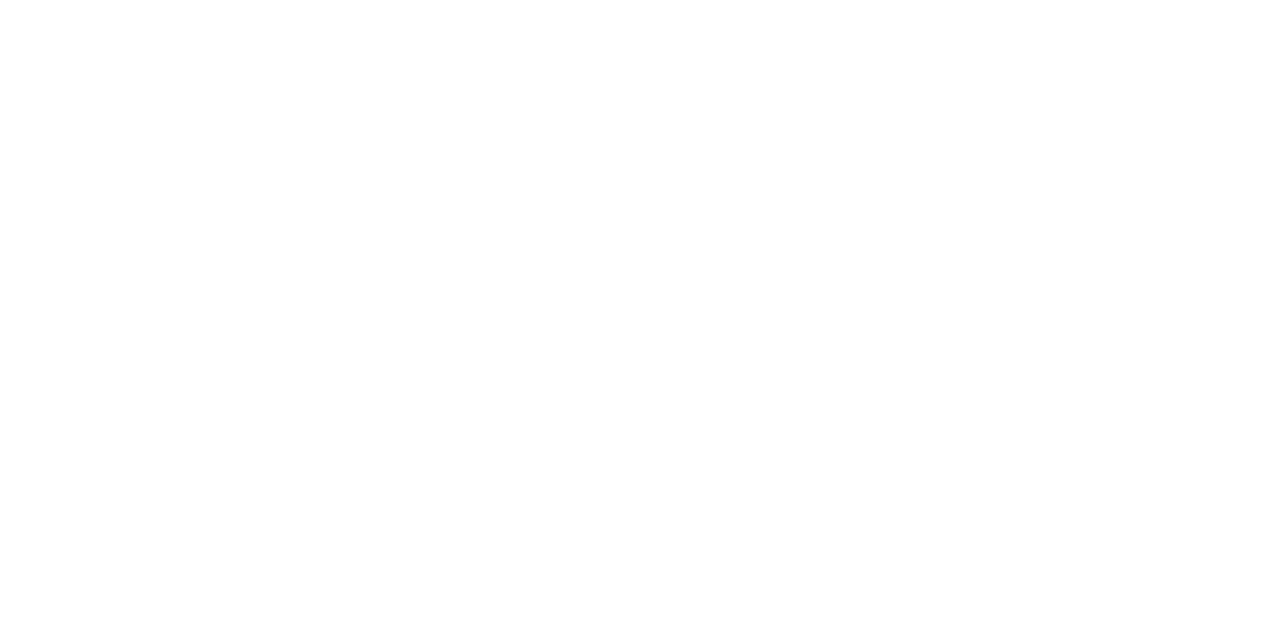
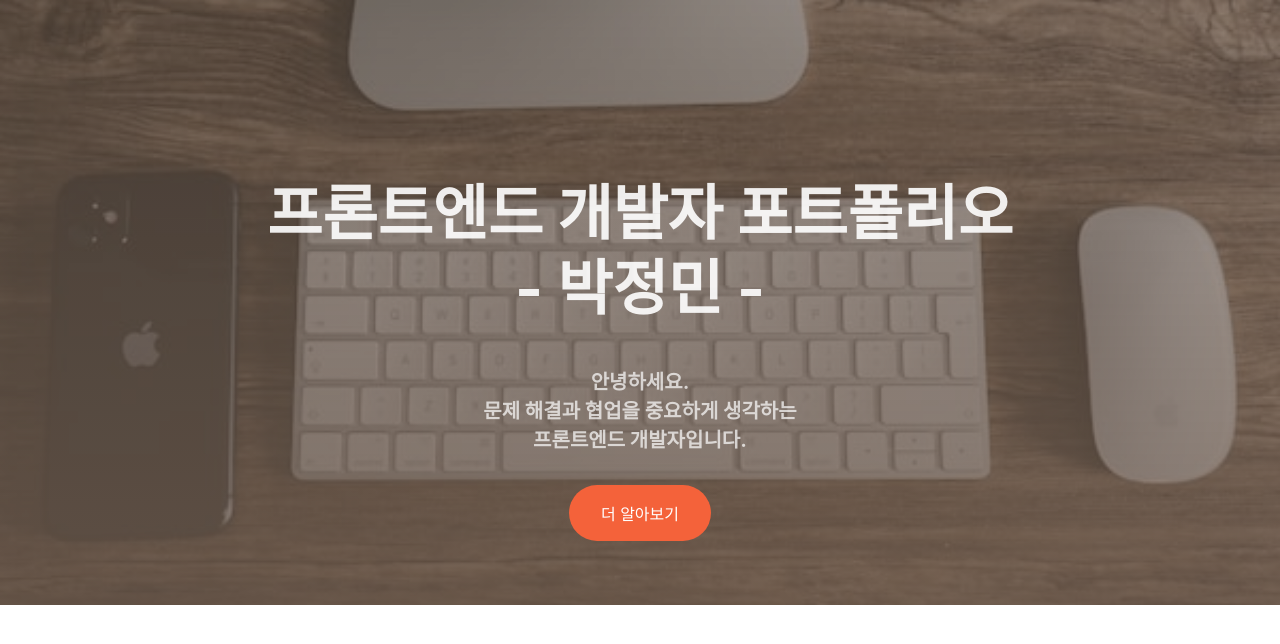
Before and after one commit to jjungming/jm_portfolio, a React (Create React App) app: page / in a window 1280 px wide. Shown: the top 644 px of the page. Built offline with nearby package versions, Linux system fonts and the light colour scheme.

Commit message:
modify home

```diff
--- a/src/components/common/Header/Header.module.css
+++ b/src/components/common/Header/Header.module.css
@@ -1 +1,54 @@
 /* Header 전용 스타일 (고정, active 메뉴, 반응형) */
+.headerContainer {
+    position: fixed;
+    top: 0;
+    left: 0;
+    right: 0;
+    z-index: 0;
+    transition: opacity .3s linear;
+}
+
+.headerContent {
+    width: 100%;
+    max-width: 71.25rem;
+    margin: 0 auto;
+    display: flex;
+    justify-content: space-between;
+    height: 2.5rem;
+    padding: 1.25rem 1.5rem;
+}
+
+.headerTitleButton {
+    font-weight: 700;
+    font-size: 1.5rem;
+    color: hsla(0, 0%, 100%, .7);
+    line-height: 2rem;
+}
+
+.headerSectionTitle {
+    display: flex;
+}
+
+.headerSectionButton{
+    padding: 0 1rem;
+    font-weight: 700;
+    color: hsla(0, 0%, 100%, .7);
+    line-height: 2rem;
+}
+
+button {
+    padding: 0;
+    background-color: unset;
+    border: none;
+    text-transform: none;
+    margin: 0;
+    font-size: inherit;
+}
+
+button:not(:disabled) {
+    cursor: pointer;
+}
+
+button:hover {
+    color: hsla(0, 0%, 100%, 1);
+}
--- a/src/pages/Home/Home.jsx
+++ b/src/pages/Home/Home.jsx
@@ -1,10 +1,30 @@
 import React from 'react';
 import styles from './Home.module.css';
 
+/* 메인 화면 */
 const Home = () => {
   return (
-    <div className={styles.home}>
-      {/* 메인 페이지 */}
+    <div className={styles.homeContainer}>
+      <div className={styles.homeContenet}>
+
+        {/* 메인 화면 타이틀 */}
+        <h1 className={styles.homeTitle}>
+          프론트엔드 개발자 포트폴리오 <br/>
+          - 박정민 -
+        </h1>
+
+
+        {/* 메인 화면 내용 */}
+        <h2 className={styles.homeDescription}>
+          안녕하세요.<br/>
+          문제 해결과 협업을 중요하게 생각하는<br/>
+          프론트엔드 개발자입니다.
+        </h2>
+
+        {/* 메인 화면 버튼 */}
+        <button className={styles.homeButton}>더 알아보기</button>
+      </div>
+
     </div>
   );
 };
--- a/src/pages/Home/Home.module.css
+++ b/src/pages/Home/Home.module.css
@@ -1 +1,44 @@
 /* Home 페이지 스타일 */
+.homeContainer {
+    position: relative;
+}
+
+.homeContainer::before {
+    content: "";
+    position: absolute;
+    inset: 0;
+    background: linear-gradient(180deg, rgba(112, 93, 80, .6) 0, rgba(112, 93, 80, .8) 90%), url(/src/img/home.jpg) 50% no-repeat;
+    background-size: cover;
+    z-index: -1;
+}
+
+.homeContenet {
+    width: 100%;
+    max-width: 71.25rem;
+    margin: 0 auto;
+    padding: 8.5rem 1.5rem 4rem;
+    text-align: center;
+}
+
+.homeTitle {
+    font-size: 3.75rem;
+    color: hsla(0, 0%, 100%, .9);
+    line-height: 1.25;
+    word-break: keep-all;
+}
+
+.homeDescription {
+    margin: 0 auto 2rem;
+    font-size: 1.25rem;
+    color: hsla(0, 0%, 100%, .7);
+}
+
+.homeButton {
+    display: inline-block;
+    padding: 1rem 2rem;
+    background-color: #f4623a;
+    border: none;
+    border-radius: 10rem;
+    color: #fff;
+    transition: background-color .2s ease-in-out;
+}
```
Also changed, not shown: src/img/home.jpg (added).
